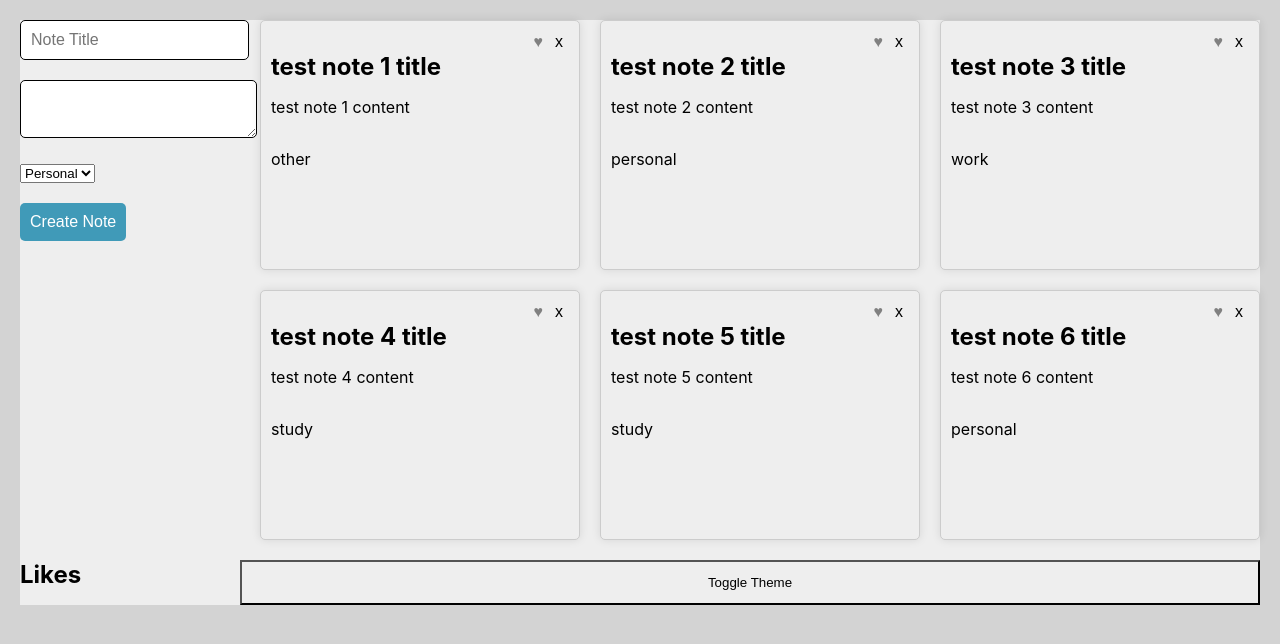
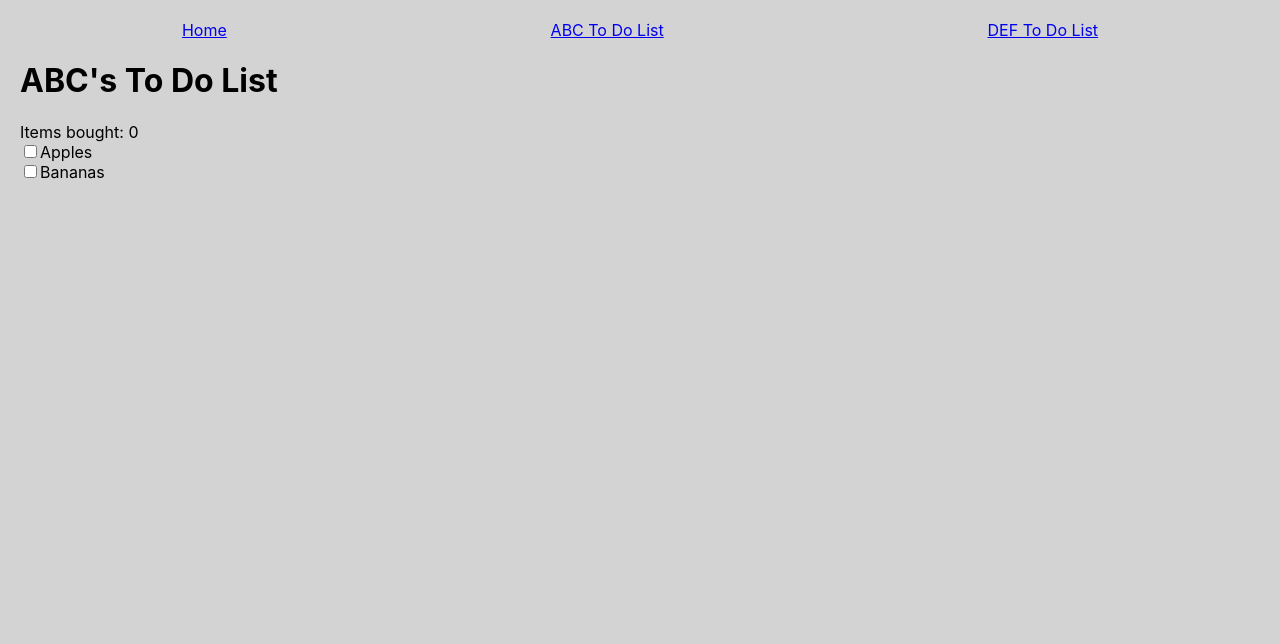
Before and after one commit to arsureshkumar/CSE-110-LAB-2, a React (Create React App) app in the folder my-app/: page /todolist/ABC in a window 1280 px wide. Shown: the top 644 px of the page. Built offline with nearby package versions, Linux system fonts and the light colour scheme.

Commit message:
task 1 complete (Lab 3)

```diff
--- a/my-app/package.json
+++ b/my-app/package.json
@@ -12,6 +12,7 @@
     "@types/react-dom": "^18.3.1",
     "react": "^18.3.1",
     "react-dom": "^18.3.1",
+    "react-router-dom": "^6.27.0",
     "react-scripts": "5.0.1",
     "typescript": "^4.9.5",
     "web-vitals": "^2.1.4"
--- a/my-app/src/App.tsx
+++ b/my-app/src/App.tsx
@@ -1,114 +1,28 @@
-import './App.css';
-import { Label, Note } from "./types"; // Import the Label type from the appropriate module
-import { dummyNotesList } from "./constants"; // Import the dummyNotesList from the appropriate module
-import { ClickCounter, LikeButton, LikeList, ToggleTheme } from "./hooksExercise";
-import { LikesContext } from './likeContext';
-import { useState } from 'react';
-import { ThemeContext, themes } from './themeContext';
+import React from 'react';
+import './index.css';
+import reportWebVitals from './reportWebVitals';
+import "./App.css";
+import { ToDoList } from "./toDoList";
+import { Route, Routes } from "react-router-dom";
+import { StickyNotes } from "./stickyNotes";
+import { Navbar } from "./navbar";
 
-function App() {
-  const [currentTheme, setCurrentTheme] = useState(themes.light);
-
-  const toggleTheme = () => {
-    setCurrentTheme(currentTheme === themes.light ? themes.dark : themes.light);
-  };
-
-  const [currentLikes, setCurrentLikes] = useState<any[]>([]);
-
-  const updateLikes = (like: any) => {
-    console.log(currentLikes);
-    setCurrentLikes((currentLikes) => {
-      if (currentLikes.includes(like)) {
-        return currentLikes.filter((l: any) => l !== like); // Remove like if it exists
-      } else {
-        return [...currentLikes, like]; // Add like if it doesn't exist
-      }
-    });
-  };
-
-  const [notes, setNotes] = useState(dummyNotesList);
-  const initialNote = {
-    id: -1,
-    title: "",
-    content: "",
-    label: Label.other,
-  };
-  const [createNote, setCreateNote] = useState(initialNote);
-
-  const createNoteHandler = (event: React.FormEvent) => {
-    event.preventDefault();
-    console.log("title: ", createNote.title);
-    console.log("content: ", createNote.content);
-    createNote.id = notes.length + 1;
-    setNotes([createNote, ...notes]);
-    setCreateNote(initialNote);
-  };
-
-  const deleteNoteHandlerFactory = (id: number) => {
-    return () => setNotes(notes.filter((note) => note.id !== id));
-  }
-
-  return (
-    <div className='app-container' style={{ background: currentTheme.background, color: currentTheme.foreground }}>
-      <LikesContext.Provider value={{ likes: currentLikes, updateLikes }}>
-        <ThemeContext.Provider value={currentTheme}>
-          <form className="note-form" onSubmit={createNoteHandler}>
-            <div>
-              <input
-                placeholder="Note Title"
-                onChange={(event) =>
-                  setCreateNote({ ...createNote, title: event.target.value })}
-                required>
-              </input>
-            </div>
-
-            <div>
-              <textarea
-                onChange={(event) =>
-                  setCreateNote({ ...createNote, content: event.target.value })}
-                required>
-              </textarea>
-            </div>
-
-            <div>
-              <select
-                onChange={(event) =>
-                  setCreateNote({ ...createNote, label: event.target.value as Label })}
-                required>
-                <option value={Label.personal}>Personal</option>
-                <option value={Label.study}>Study</option>
-                <option value={Label.work}>Work</option>
-                <option value={Label.other}>Other</option>
-              </select>
-            </div>
-
-            <div><button type="submit">Create Note</button></div>
-          </form>
-
-          <div className="notes-grid">
-            {notes.map((note) => (
-              <div
-                key={note.id}
-                className="note-item"
-                style={{backgroundColor: currentTheme.background, color: currentTheme.foreground}}
-              >
-                <div className="notes-header">
-                  <LikeButton name={note.title} />
-                  <button onClick={deleteNoteHandlerFactory(note.id)}>x</button>
-                </div>
-                <h2 contentEditable> {note.title} </h2>
-                <p contentEditable> {note.content} </p>
-                <p contentEditable> {note.label} </p>
-              </div>
-            ))}
-          </div>
-          <LikeList />
-          <button onClick={toggleTheme} style={{backgroundColor: currentTheme.background, color: currentTheme.foreground}}> Toggle Theme </button>
-        </ThemeContext.Provider>
-      </LikesContext.Provider>
-    </div>
-
-  );
-}
+const App = () => {
+ return (
+   <div>
+    <Navbar />
+     <Routes>
+       <Route path="/" element={<StickyNotes />} />
+       <Route path="/todolist/:name" element={<ToDoList />} />
+       <Route path="*" element={<h1>something</h1>} />
+     </Routes>
+   </div>
+ );
+};
 
 export default App;
+
+// If you want to start measuring performance in your app, pass a function
+// to log results (for example: reportWebVitals(console.log))
+// or send to an analytics endpoint. Learn more: https://bit.ly/CRA-vitals
+reportWebVitals();
--- a/my-app/src/constants.ts
+++ b/my-app/src/constants.ts
@@ -38,3 +38,8 @@ export const dummyNotesList = [
        label: Label.personal,
    },
 ]
+
+export const dummyGroceryList = [
+    { name: "Apples", isPurchased: false },
+    { name: "Bananas", isPurchased: false },
+ ]
--- a/my-app/src/index.tsx
+++ b/my-app/src/index.tsx
@@ -1,19 +1,17 @@
-import React from 'react';
-import ReactDOM from 'react-dom/client';
-import './index.css';
-import App from './App';
-import reportWebVitals from './reportWebVitals';
+import React from "react";
+import ReactDOM from "react-dom/client";
+import "./index.css";
+import App from "./App";
+import { BrowserRouter } from "react-router-dom";
 
 const root = ReactDOM.createRoot(
-  document.getElementById('root') as HTMLElement
-);
-root.render(
-  <React.StrictMode>
-    <App />
-  </React.StrictMode>
+ document.getElementById("root") as HTMLElement
 );
 
-// If you want to start measuring performance in your app, pass a function
-// to log results (for example: reportWebVitals(console.log))
-// or send to an analytics endpoint. Learn more: https://bit.ly/CRA-vitals
-reportWebVitals();
+root.render(
+ <BrowserRouter>
+   <React.StrictMode>
+     <App />
+   </React.StrictMode>
+ </BrowserRouter>
+);
--- /dev/null
+++ b/my-app/src/navbar.tsx
@@ -0,0 +1,14 @@
+import React from "react";
+import { Link } from "react-router-dom";
+
+export const Navbar = () => {
+  return (
+	<div>
+  	<nav style={{ display: "flex", justifyContent: "space-around" }}>
+    	<Link to="/">Home</Link>
+    	<Link to="/todolist/ABC">ABC To Do List</Link>
+    	<Link to="/todolist/DEF">DEF To Do List</Link>
+  	</nav>
+	</div>
+  );
+};
--- /dev/null
+++ b/my-app/src/stickyNotes.tsx
@@ -0,0 +1,112 @@
+import './App.css';
+import { Label, Note } from "./types"; // Import the Label type from the appropriate module
+import { dummyNotesList } from "./constants"; // Import the dummyNotesList from the appropriate module
+import { ClickCounter, LikeButton, LikeList, ToggleTheme } from "./hooksExercise";
+import { LikesContext } from './likeContext';
+import React, { useState } from 'react';
+import { ThemeContext, themes } from './themeContext';
+
+export const StickyNotes = () => {
+    const [currentTheme, setCurrentTheme] = useState(themes.light);
+
+  const toggleTheme = () => {
+    setCurrentTheme(currentTheme === themes.light ? themes.dark : themes.light);
+  };
+
+  const [currentLikes, setCurrentLikes] = useState<any[]>([]);
+
+  const updateLikes = (like: any) => {
+    console.log(currentLikes);
+    setCurrentLikes((currentLikes) => {
+      if (currentLikes.includes(like)) {
+        return currentLikes.filter((l: any) => l !== like); // Remove like if it exists
+      } else {
+        return [...currentLikes, like]; // Add like if it doesn't exist
+      }
+    });
+  };
+
+  const [notes, setNotes] = useState(dummyNotesList);
+  const initialNote = {
+    id: -1,
+    title: "",
+    content: "",
+    label: Label.other,
+  };
+  const [createNote, setCreateNote] = useState(initialNote);
+
+  const createNoteHandler = (event: React.FormEvent) => {
+    event.preventDefault();
+    console.log("title: ", createNote.title);
+    console.log("content: ", createNote.content);
+    createNote.id = notes.length + 1;
+    setNotes([createNote, ...notes]);
+    setCreateNote(initialNote);
+  };
+
+  const deleteNoteHandlerFactory = (id: number) => {
+    return () => setNotes(notes.filter((note) => note.id !== id));
+  }
+
+  return (
+    <div className='app-container' style={{ background: currentTheme.background, color: currentTheme.foreground }}>
+      <LikesContext.Provider value={{ likes: currentLikes, updateLikes }}>
+        <ThemeContext.Provider value={currentTheme}>
+          <form className="note-form" onSubmit={createNoteHandler}>
+            <div>
+              <input
+                placeholder="Note Title"
+                onChange={(event) =>
+                  setCreateNote({ ...createNote, title: event.target.value })}
+                required>
+              </input>
+            </div>
+
+            <div>
+              <textarea
+                onChange={(event) =>
+                  setCreateNote({ ...createNote, content: event.target.value })}
+                required>
+              </textarea>
+            </div>
+
+            <div>
+              <select
+                onChange={(event) =>
+                  setCreateNote({ ...createNote, label: event.target.value as Label })}
+                required>
+                <option value={Label.personal}>Personal</option>
+                <option value={Label.study}>Study</option>
+                <option value={Label.work}>Work</option>
+                <option value={Label.other}>Other</option>
+              </select>
+            </div>
+
+            <div><button type="submit">Create Note</button></div>
+          </form>
+
+          <div className="notes-grid">
+            {notes.map((note) => (
+              <div
+                key={note.id}
+                className="note-item"
+                style={{backgroundColor: currentTheme.background, color: currentTheme.foreground}}
+              >
+                <div className="notes-header">
+                  <LikeButton name={note.title} />
+                  <button onClick={deleteNoteHandlerFactory(note.id)}>x</button>
+                </div>
+                <h2 contentEditable> {note.title} </h2>
+                <p contentEditable> {note.content} </p>
+                <p contentEditable> {note.label} </p>
+              </div>
+            ))}
+          </div>
+          <LikeList />
+          <button onClick={toggleTheme} style={{backgroundColor: currentTheme.background, color: currentTheme.foreground}}> Toggle Theme </button>
+        </ThemeContext.Provider>
+      </LikesContext.Provider>
+    </div>
+
+  );
+}
--- /dev/null
+++ b/my-app/src/toDoList.tsx
@@ -0,0 +1,60 @@
+import React, { ChangeEventHandler } from "react";
+import "./App.css";
+import { useState } from "react";
+import { GroceryItem } from "./types";
+import { dummyGroceryList } from "./constants";
+import { useParams } from "react-router-dom";
+
+export function ToDoList() {
+ const [numRemainingItems, setNumRemainingItems] = useState(0);
+ const { name } = useParams();
+
+
+ let [items, setItems] = useState(dummyGroceryList);
+
+ function handleCheckboxClick(e: React.ChangeEvent<HTMLInputElement>) {
+   const checkbox: HTMLInputElement = e.target as HTMLInputElement;
+
+   const itemName = checkbox.name;
+
+   const itemIndex = items.findIndex((item) => item.name === itemName);
+   items[itemIndex] = { name: itemName, isPurchased: checkbox.checked };
+
+   const uncheckedItems = items.filter((item) => !item.isPurchased);
+   const checkedItems = items.filter((item) => item.isPurchased);
+
+   const newItems = uncheckedItems.concat(checkedItems);
+
+   setItems(newItems);
+
+   const diff = checkbox.checked ? 1 : -1;
+
+   setNumRemainingItems(numRemainingItems + diff);
+ }
+
+ return (
+   <div className="App">
+     <div className="App-body">
+     <h1>{name}'s To Do List</h1>
+       Items bought: {numRemainingItems}
+       <form action=".">
+         {items.map((item) => ListItem(item, handleCheckboxClick))}
+       </form>
+     </div>
+   </div>
+ );
+}
+
+function ListItem(item: GroceryItem, changeHandler: ChangeEventHandler) {
+ return (
+   <div>
+     <input
+       type="checkbox"
+       onChange={changeHandler}
+       checked={item.isPurchased}
+       name={item.name}
+     />
+     {item.name}
+   </div>
+ );
+}
--- a/my-app/src/types.ts
+++ b/my-app/src/types.ts
@@ -11,3 +11,5 @@ export enum Label {
     content: string;
     label: Label;
  };
+
+ export type GroceryItem = { name: string; isPurchased: boolean };
```
Also changed, not shown: 1 other file (tests, documents, lock files or other folders).
